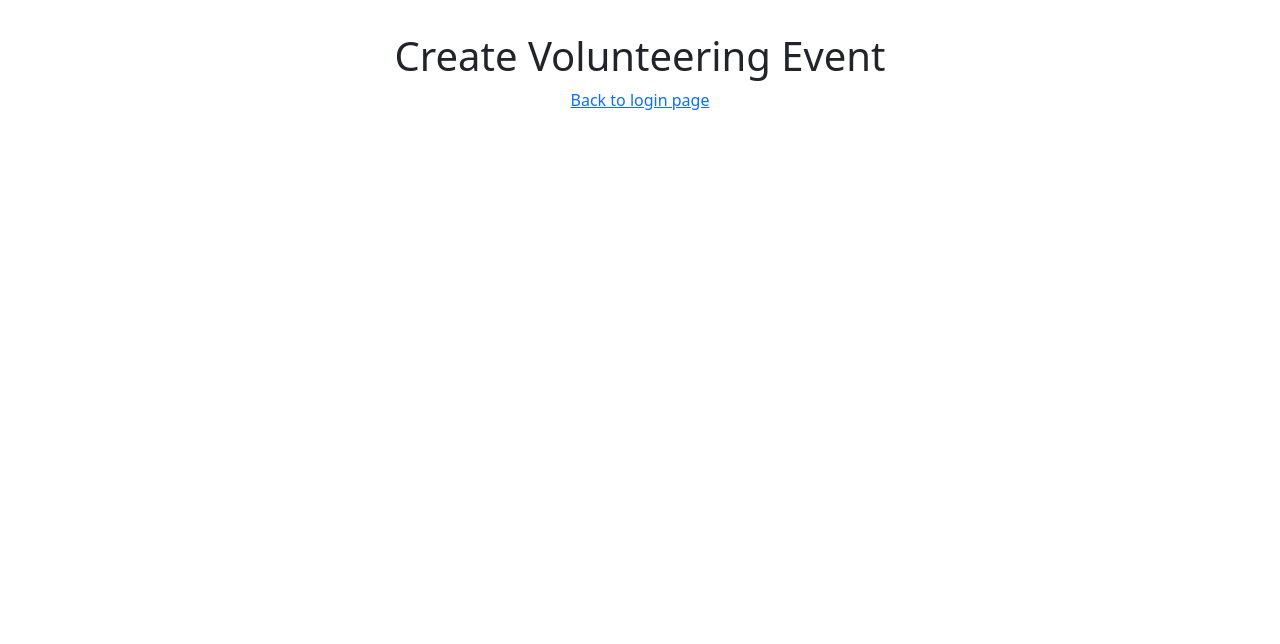
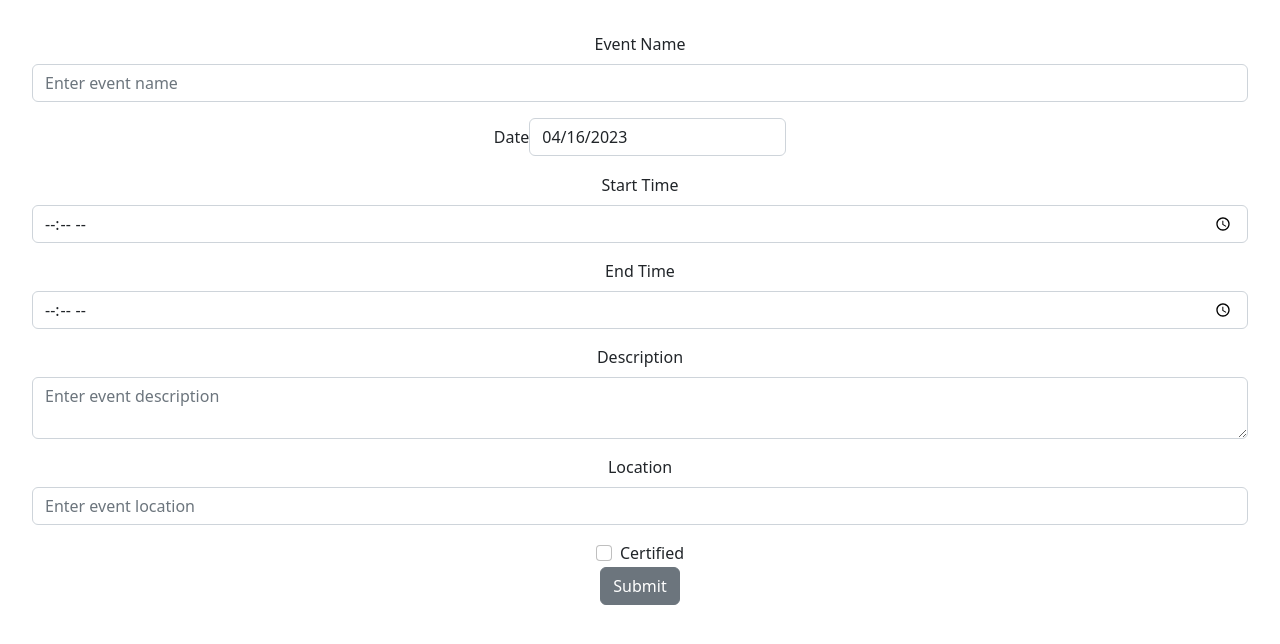
Before and after one commit to sanj6y/VolunteerHub, a React (Vite) app in the folder VolunteerHub/: page /Create-Volunteering-Event in a window 1280 px wide. Shown: the top 644 px of the page. Built offline with nearby package versions, Linux system fonts and the light colour scheme.

Commit message:
everything

```diff
--- a/VolunteerHub/package.json
+++ b/VolunteerHub/package.json
@@ -10,12 +10,16 @@
   },
   "dependencies": {
     "react": "^18.2.0",
+    "react-datepicker": "^4.11.0",
     "react-dom": "^18.2.0",
-    "react-router-dom": "^6.10.0"
+    "react-router-dom": "^6.10.0",
+    "reactstrap": "^9.1.9"
   },
   "devDependencies": {
     "@types/react": "^18.0.28",
+    "@types/react-datepicker": "^4.10.0",
     "@types/react-dom": "^18.0.11",
+    "@types/reactstrap": "^8.7.2",
     "@vitejs/plugin-react": "^3.1.0",
     "typescript": "^4.9.3",
     "vite": "^4.2.0"
--- a/VolunteerHub/src/components/CreateVolunteeringEvent.tsx
+++ b/VolunteerHub/src/components/CreateVolunteeringEvent.tsx
@@ -1,13 +1,115 @@
 import { Link } from "react-router-dom";
-const CreateVolunteeringEvent = () => {
+// src/components/EventForm.js
+
+import React, { ChangeEvent, useState } from "react";
+import DatePicker from "react-datepicker";
+import "react-datepicker/dist/react-datepicker.css";
+import { Button, Form, FormGroup, Label, Input } from "reactstrap";
+
+const EventForm = () => {
+  const [eventName, setEventName] = useState("");
+  const [eventDate, setEventDate] = useState(new Date());
+  const [startTime, setStartTime] = useState("");
+  const [endTime, setEndTime] = useState("");
+  const [description, setDescription] = useState("");
+  const [location, setLocation] = useState("");
+  const [certified, setCertified] = useState(false);
+
+  const handleSubmit = (e: { preventDefault: () => void }) => {
+    e.preventDefault();
+    // Process form data
+  };
+
   return (
-    <>
-      <div>
-        <h1>Create Volunteering Event</h1>
-      </div>
-      <Link to="/">Back to login page</Link>
-    </>
+    <Form onSubmit={handleSubmit}>
+      <FormGroup>
+        <Label for="eventName">Event Name</Label>
+        <Input
+          type="text"
+          name="eventName"
+          id="eventName"
+          placeholder="Enter event name"
+          value={eventName}
+          onChange={(e: ChangeEvent<HTMLInputElement>) =>
+            setEventName(e.target.value)
+          }
+        />
+      </FormGroup>
+      <FormGroup>
+        <Label for="eventDate">Date</Label>
+        <DatePicker
+          selected={eventDate}
+          onChange={(date: Date) => setEventDate(date)}
+          dateFormat="MM/dd/yyyy"
+          className="form-control"
+        />
+      </FormGroup>
+      <FormGroup>
+        <Label for="startTime">Start Time</Label>
+        <Input
+          type="time"
+          name="startTime"
+          id="startTime"
+          value={startTime}
+          onChange={(e: ChangeEvent<HTMLInputElement>) =>
+            setStartTime(e.target.value)
+          }
+        />
+      </FormGroup>
+      <FormGroup>
+        <Label for="endTime">End Time</Label>
+        <Input
+          type="time"
+          name="endTime"
+          id="endTime"
+          value={endTime}
+          onChange={(e: ChangeEvent<HTMLInputElement>) =>
+            setEndTime(e.target.value)
+          }
+        />
+      </FormGroup>
+      <FormGroup>
+        <Label for="description">Description</Label>
+        <Input
+          type="textarea"
+          name="description"
+          id="description"
+          placeholder="Enter event description"
+          value={description}
+          onChange={(e: ChangeEvent<HTMLInputElement>) =>
+            setDescription(e.target.value)
+          }
+        />
+      </FormGroup>
+      <FormGroup>
+        <Label for="location">Location</Label>
+        <Input
+          type="text"
+          name="location"
+          id="location"
+          placeholder="Enter event location"
+          value={location}
+          onChange={(e: ChangeEvent<HTMLInputElement>) =>
+            setLocation(e.target.value)
+          }
+        />
+      </FormGroup>
+      <FormGroup check>
+        <Label check>
+          <Input
+            type="checkbox"
+            id="certified"
+            checked={certified}
+            onChange={(e: ChangeEvent<HTMLInputElement>) =>
+              setCertified(e.target.checked)
+            }
+          />{" "}
+          Certified
+        </Label>
+      </FormGroup>
+      <Button type="submit">Submit</Button>
+    </Form>
   );
 };
 
-export default CreateVolunteeringEvent;
+export default EventForm;
```
Also changed, not shown: 1 other file (tests, documents, lock files or other folders).
